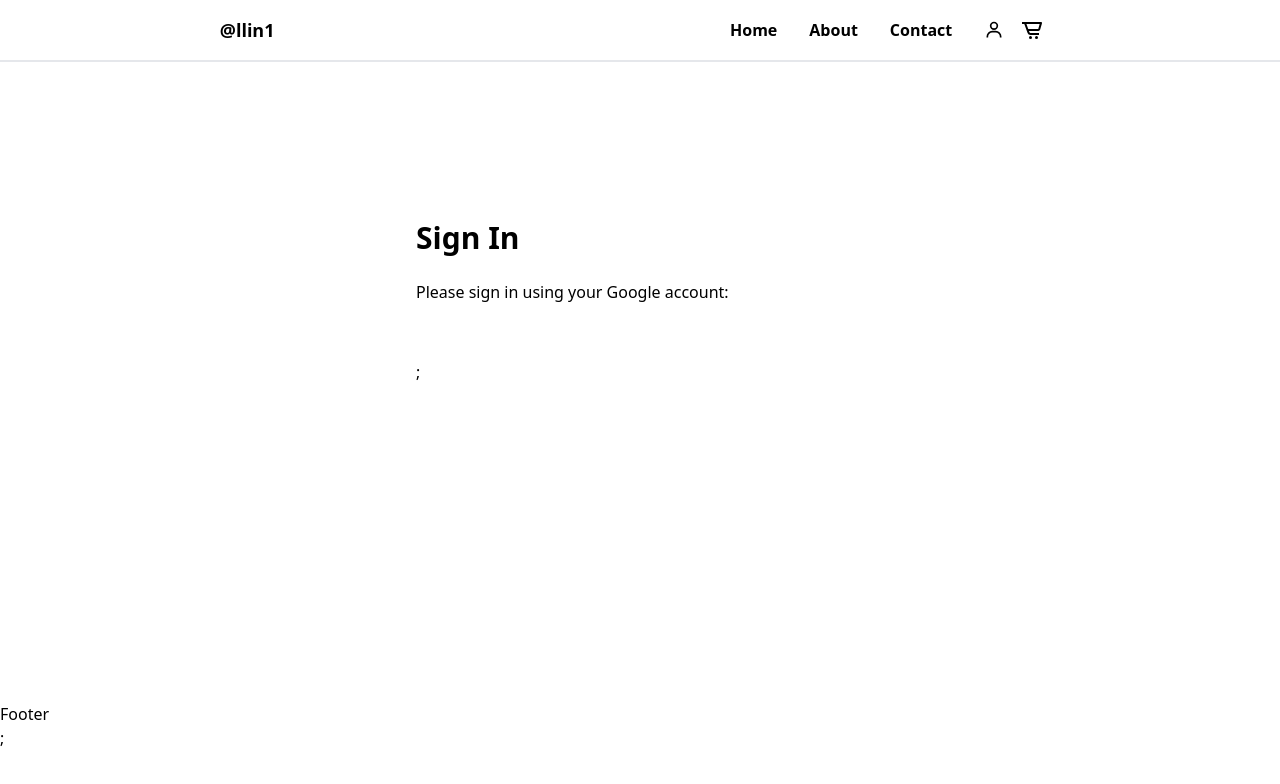
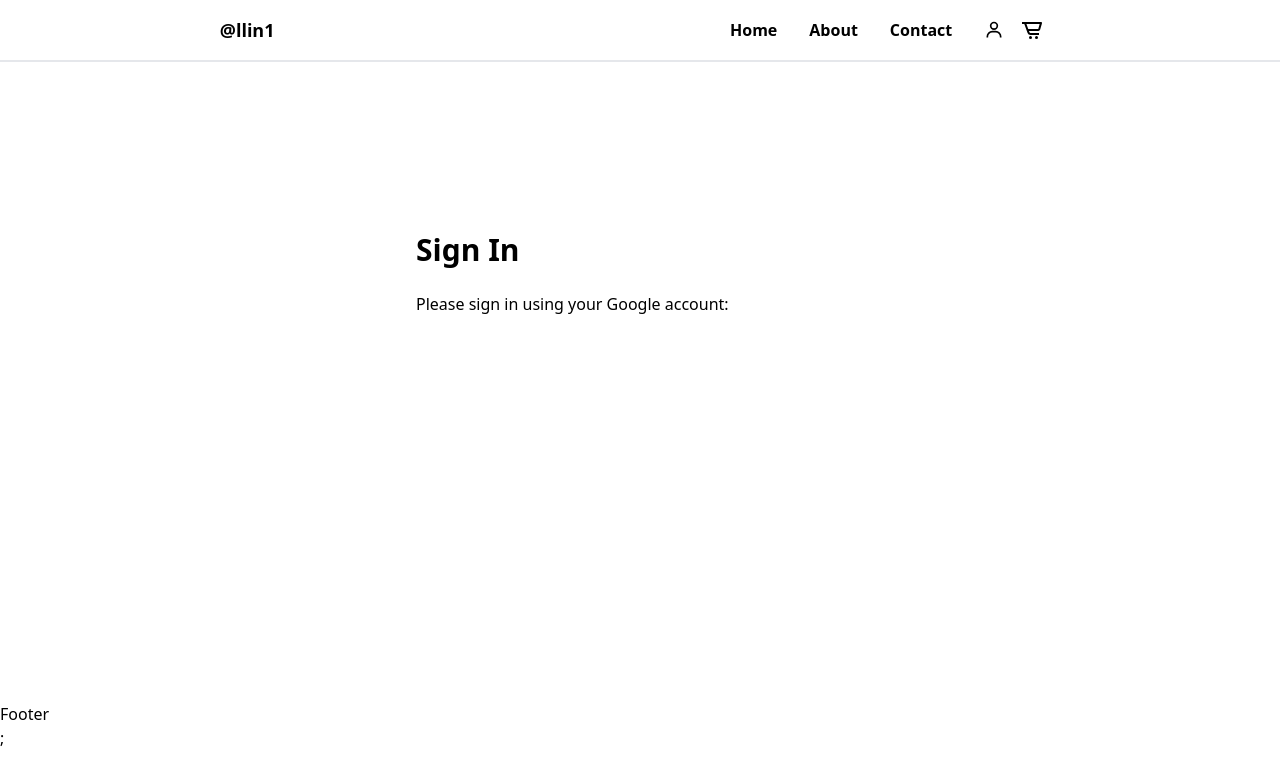
Before and after one commit to therohantomar/Allin1Store-ecommerceApp, a React (Vite) app: page /signin in a window 1280 px wide. Shown: the top 784 px of the page. Built offline with nearby package versions, Linux system fonts and the light colour scheme; no server answers.

Commit message:
autoSlect false

```diff
--- a/src/components/Signin.jsx
+++ b/src/components/Signin.jsx
@@ -1,11 +1,13 @@
-import { GoogleLogin } from "@react-oauth/google";
 import jwtDecode from "jwt-decode";
 import { useDispatch, useSelector } from "react-redux";
 import { addUser, removeUser } from "../utils/userSlice";
-import { googleLogout } from "@react-oauth/google";
+import { googleLogout,GoogleLogin } from "@react-oauth/google";
 function Signin() {
   const dispatch = useDispatch();
   const user = useSelector((store) => store.user.info);
+
+
+
   return (
     <div>
       {Object.keys(user).length === 0 ? (
@@ -21,9 +23,9 @@ function Signin() {
               onError={() => {
                 console.log("Login Failed");
               }}
+              auto_select="false"
+            />
 
-            />
-            ;
           </div>
         </div>
       ) : (
```
